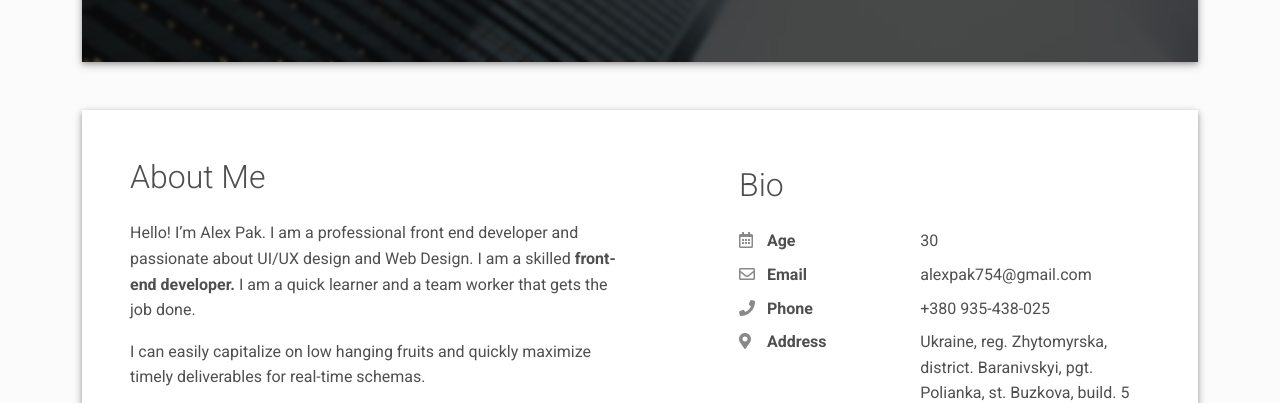
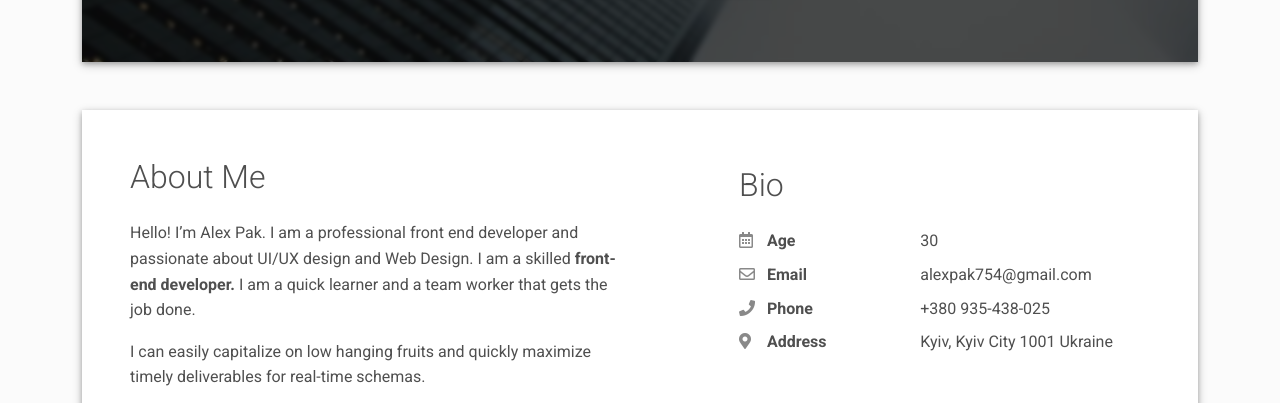
Before and after one commit to aistorm1129/resume-blog, a plain HTML site: page index.html in a window 1280 px wide. Shown: the part 550-953 px from the top of the page. Drawn offline with Linux system fonts and the light colour scheme.

Commit message:
update blog site

```diff
--- a/index.html
+++ b/index.html
@@ -158,8 +158,7 @@
                         style="width:24px;opacity:0.85;"></i> Address</div>
                   </div>
                   <div class="col-sm-7">
-                    <div class="pb-2">Ukraine, reg. Zhytomyrska, district. Baranivskyi, pgt. Polianka, st. Buzkova,
-                      build. 5</div>
+                    <div class="pb-2">Kyiv, Kyiv City 1001 Ukraine</div>
                   </div>
                 </div>
               </div>
```
Also changed, not shown: 1 other file.
